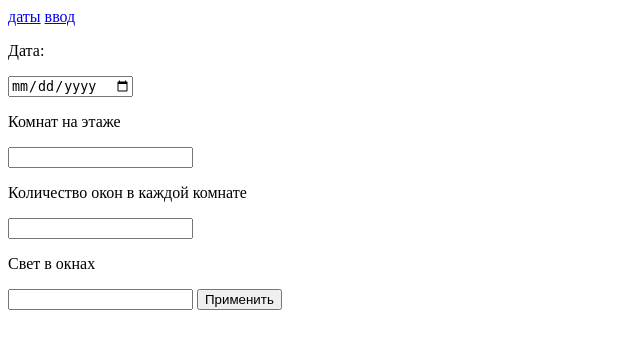
After one commit to lol157/olimp-test, a Flask app: page /input in a window 1280 px wide. The commit adds this page. Shown: the top 349 px of the page, without its empty margins (0-640 px from the left). Run offline with Flask 3, Linux system fonts and the light colour scheme.

Commit message:
add input

```diff
--- a/app.py
+++ b/app.py
@@ -28,6 +28,17 @@ def dates():
 
 @app.route('/input', methods=["GET", "POST"])
 def input():
+    if request.method == 'POST':
+        date = request.form['date']
+        roomsCount = request.form['roomsCount']
+        windowsInRoom = request.form['windowsInRoom']
+        windowsLight = request.form['windowsLight']
+
+        data = {date: {"windows": [[[1, True], [1, True]], [[2, True], [
+            3, False]]], "rooms_cnt": 6, "has_light": [3, 2, 4, 3], "is_correct": True}, }
+
+        return render_template('days.html', data=data)
+
     return render_template('input.html')
 
 
--- a/templates/dates.html
+++ b/templates/dates.html
@@ -1,6 +1,6 @@
 {% extends 'index.html' %}
 
-{% block style %}
+{% block head %}
 {% endblock %}
 
 {% block children_page %}
--- a/templates/days.html
+++ b/templates/days.html
@@ -1,6 +1,6 @@
 {% extends 'index.html' %}
 
-{% block style %}
+{% block head %}
 {% endblock %}
 
 {% block children_page %}
--- a/templates/index.html
+++ b/templates/index.html
@@ -1,6 +1,6 @@
 {% extends 'base.html' %}
 
-{% block style %}
+{% block head %}
 {% endblock %}
 
 {% block content %}
--- /dev/null
+++ b/templates/input.html
@@ -0,0 +1,26 @@
+{% extends "index.html" %}
+
+
+{% block head %}
+
+{{ super() }}
+<link rel="stylesheet" href="{{ url_for('static', filename='css/input.css') }}">
+
+{% endblock %}
+
+
+{% block children_page %}
+
+<form action="{{ url_for('input') }}" method="post">
+    <p>Дата: </p>
+    <input class="input" type="date" name="date">
+    <p>Комнат на этаже</p>
+    <input class="input" type="text" name="roomsCount">
+    <p>Количество окон в каждой комнате</p>
+    <input class="input" type="text" name="windowsInRoom">
+    <p>Свет в окнах</p>
+    <input class="input" type="text" name="windowsLight">
+    <button id="confirm">Применить</button>
+</form>
+
+{% endblock %}
--- a/templates/main.html
+++ b/templates/main.html
@@ -1,6 +1,6 @@
 {% extends 'index.html' %}
 
-{% block style %}
+{% block head %}
 {% endblock %}
 
 {% block children_page %}
```
